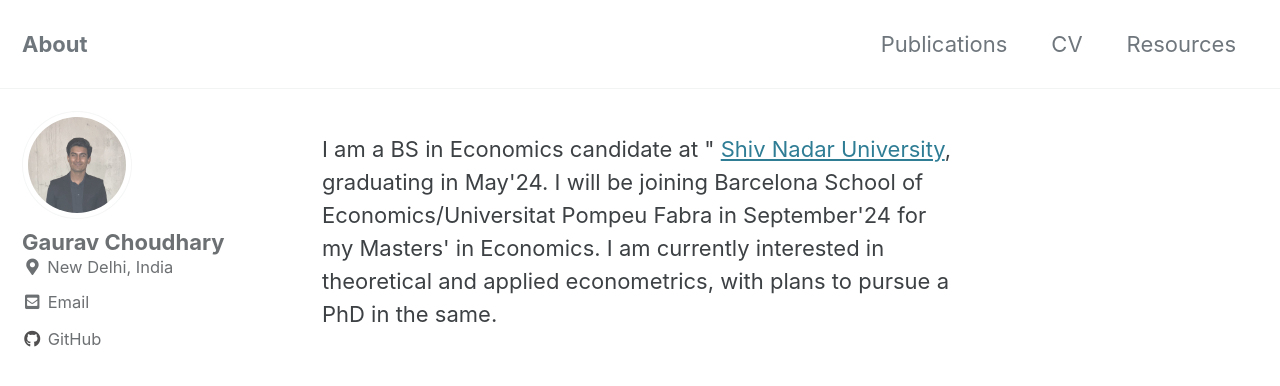
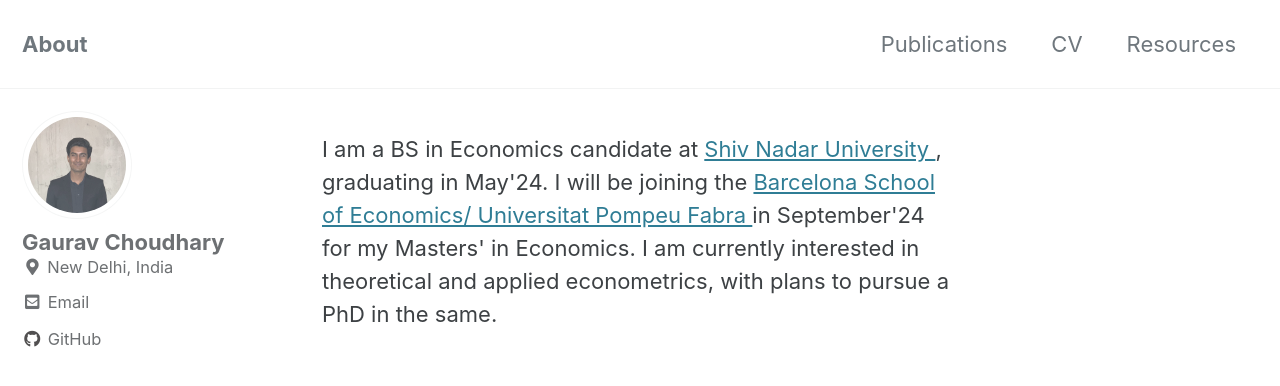
Before and after one commit to gajgaurav/gajgaurav.github.io, a Jekyll site: the page built from index.html, in a window 1280 px wide. Shown: the top 386 px of the page. Built offline with Jekyll 4.4.1, drawn with Linux system fonts in a browser that asks for light colours; cached includes are drawn as plain includes; the list of posts is cut into pages by our own code.

Commit message:
Update home.html

```diff
--- a/_layouts/home.html
+++ b/_layouts/home.html
@@ -5,10 +5,10 @@ layout: archive
 {{ content }}
 
 <section class = "introduction_content" itemprop = "text">
-  <p>I am a BS in Economics candidate at " <a href = "https://snu.edu.in/departments/department-of-economics/">
-  Shiv Nadar University</a>, graduating in May'24.
-  I will be joining Barcelona School of Economics/Universitat Pompeu Fabra in September'24 for my Masters' in Economics.
-  I am currently interested in theoretical and applied econometrics, with plans to pursue a PhD in the same.
+  <p>I am a BS in Economics candidate at <a href = "https://snu.edu.in/departments/department-of-economics/">
+  Shiv Nadar University </a>, graduating in May'24. I will be joining the <a href = "https://bse.eu/">Barcelona School of Economics/
+  Universitat Pompeu Fabra </a> in September'24 for my Masters' in Economics. I am currently interested in theoretical and applied
+  econometrics, with plans to pursue a PhD in the same.
   </p>
 </section>
 
```
